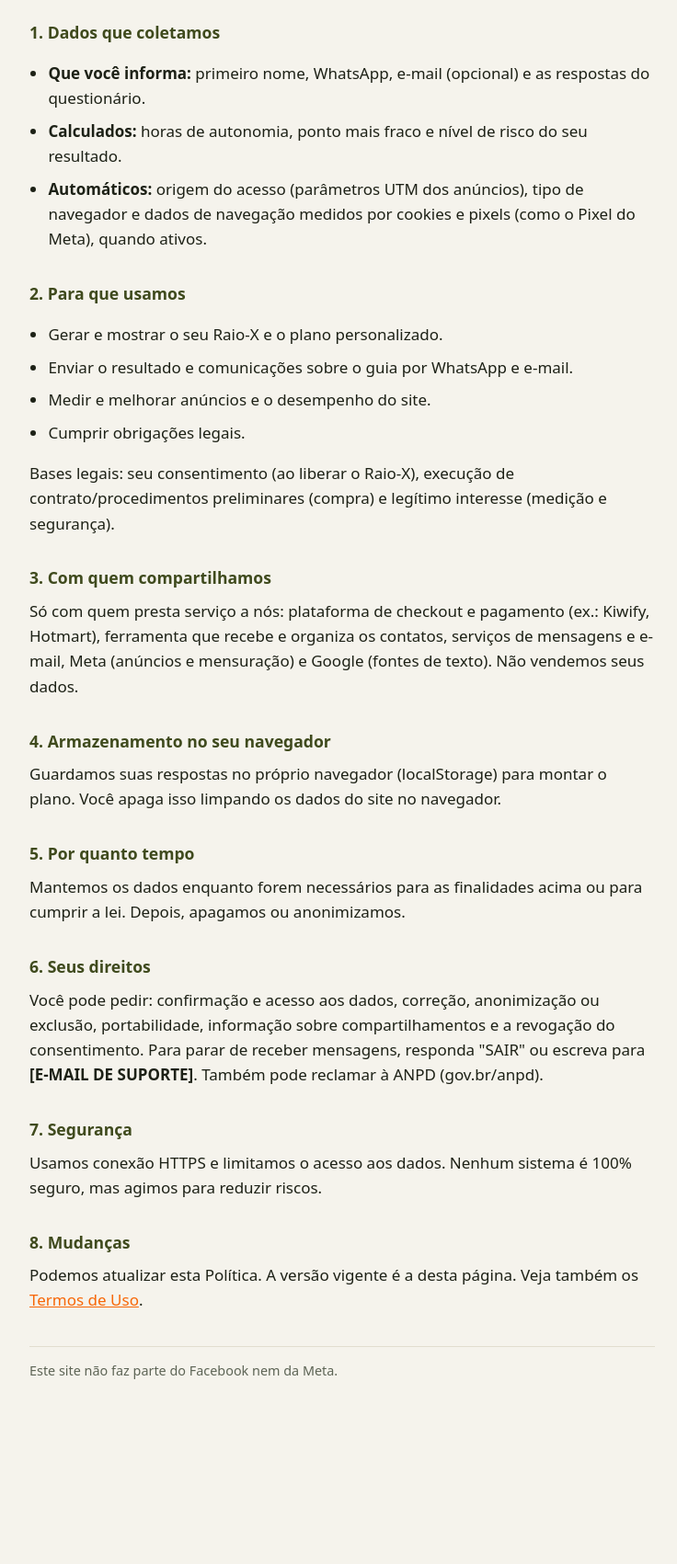
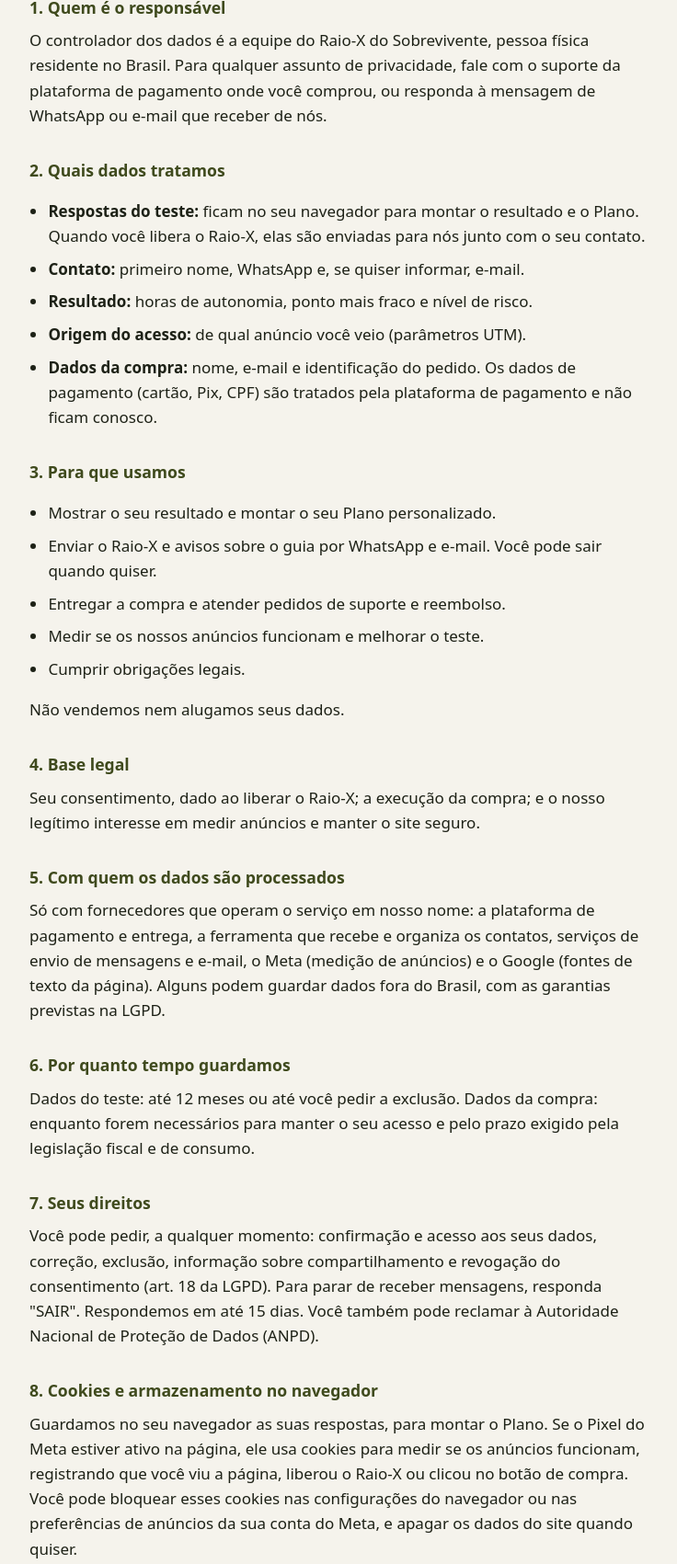
Before and after one commit to sant-5-lab/raio-x-sobrevivente, a plain HTML site: page privacidade.html in a window 1280 px wide. Shown: the part 272-1973 px from the top of the page at 92% size, without its empty margins (268-1004 px from the left). Before the commit the page ends 1830 px from the top, so only its background shows below. Drawn offline with Linux system fonts and the light colour scheme.

Commit message:
Termos e privacidade sem dados pessoais; remove placeholders do rodape
Co-Authored-By: Claude Sonnet 5.5 <noreply@anthropic.com>

```diff
--- a/privacidade.html
+++ b/privacidade.html
@@ -24,45 +24,51 @@ footer{margin-top:2.5em;padding-top:1em;border-top:1px solid var(--line);color:v
 <main>
 <a class="back" href="quiz.html">← Voltar ao teste</a>
 <h1>Política de Privacidade</h1>
-<p class="upd">Última atualização: 13/11/2026</p>
+<p class="upd">Última atualização: 13 de novembro de 2026</p>
 
-<p>Explicamos aqui, de forma simples, como tratamos seus dados no teste <strong>Raio-X do Sobrevivente</strong>, conforme a Lei Geral de Proteção de Dados (LGPD, Lei 13.709/2018). Controlador: <strong>[NOME OU RAZÃO SOCIAL]</strong>, CPF/CNPJ <strong>[CPF/CNPJ]</strong>. Contato: <strong>[E-MAIL DE SUPORTE]</strong>.</p>
+<p>Esta política explica como tratamos dados pessoais no teste Raio-X do Sobrevivente e na venda e entrega do Guia Bunker Urbano 72H, de acordo com a Lei Geral de Proteção de Dados (Lei nº 13.709/2018, "LGPD").</p>
 
-<h2>1. Dados que coletamos</h2>
+<h2>1. Quem é o responsável</h2>
+<p>O controlador dos dados é a equipe do Raio-X do Sobrevivente, pessoa física residente no Brasil. Para qualquer assunto de privacidade, fale com o suporte da plataforma de pagamento onde você comprou, ou responda à mensagem de WhatsApp ou e-mail que receber de nós.</p>
+
+<h2>2. Quais dados tratamos</h2>
 <ul>
-<li><strong>Que você informa:</strong> primeiro nome, WhatsApp, e-mail (opcional) e as respostas do questionário.</li>
-<li><strong>Calculados:</strong> horas de autonomia, ponto mais fraco e nível de risco do seu resultado.</li>
-<li><strong>Automáticos:</strong> origem do acesso (parâmetros UTM dos anúncios), tipo de navegador e dados de navegação medidos por cookies e pixels (como o Pixel do Meta), quando ativos.</li>
+<li><strong>Respostas do teste:</strong> ficam no seu navegador para montar o resultado e o Plano. Quando você libera o Raio-X, elas são enviadas para nós junto com o seu contato.</li>
+<li><strong>Contato:</strong> primeiro nome, WhatsApp e, se quiser informar, e-mail.</li>
+<li><strong>Resultado:</strong> horas de autonomia, ponto mais fraco e nível de risco.</li>
+<li><strong>Origem do acesso:</strong> de qual anúncio você veio (parâmetros UTM).</li>
+<li><strong>Dados da compra:</strong> nome, e-mail e identificação do pedido. Os dados de pagamento (cartão, Pix, CPF) são tratados pela plataforma de pagamento e não ficam conosco.</li>
 </ul>
 
-<h2>2. Para que usamos</h2>
+<h2>3. Para que usamos</h2>
 <ul>
-<li>Gerar e mostrar o seu Raio-X e o plano personalizado.</li>
-<li>Enviar o resultado e comunicações sobre o guia por WhatsApp e e-mail.</li>
-<li>Medir e melhorar anúncios e o desempenho do site.</li>
+<li>Mostrar o seu resultado e montar o seu Plano personalizado.</li>
+<li>Enviar o Raio-X e avisos sobre o guia por WhatsApp e e-mail. Você pode sair quando quiser.</li>
+<li>Entregar a compra e atender pedidos de suporte e reembolso.</li>
+<li>Medir se os nossos anúncios funcionam e melhorar o teste.</li>
 <li>Cumprir obrigações legais.</li>
 </ul>
-<p>Bases legais: seu consentimento (ao liberar o Raio-X), execução de contrato/procedimentos preliminares (compra) e legítimo interesse (medição e segurança).</p>
+<p>Não vendemos nem alugamos seus dados.</p>
 
-<h2>3. Com quem compartilhamos</h2>
-<p>Só com quem presta serviço a nós: plataforma de checkout e pagamento (ex.: Kiwify, Hotmart), ferramenta que recebe e organiza os contatos, serviços de mensagens e e-mail, Meta (anúncios e mensuração) e Google (fontes de texto). Não vendemos seus dados.</p>
+<h2>4. Base legal</h2>
+<p>Seu consentimento, dado ao liberar o Raio-X; a execução da compra; e o nosso legítimo interesse em medir anúncios e manter o site seguro.</p>
 
-<h2>4. Armazenamento no seu navegador</h2>
-<p>Guardamos suas respostas no próprio navegador (localStorage) para montar o plano. Você apaga isso limpando os dados do site no navegador.</p>
+<h2>5. Com quem os dados são processados</h2>
+<p>Só com fornecedores que operam o serviço em nosso nome: a plataforma de pagamento e entrega, a ferramenta que recebe e organiza os contatos, serviços de envio de mensagens e e-mail, o Meta (medição de anúncios) e o Google (fontes de texto da página). Alguns podem guardar dados fora do Brasil, com as garantias previstas na LGPD.</p>
 
-<h2>5. Por quanto tempo</h2>
-<p>Mantemos os dados enquanto forem necessários para as finalidades acima ou para cumprir a lei. Depois, apagamos ou anonimizamos.</p>
+<h2>6. Por quanto tempo guardamos</h2>
+<p>Dados do teste: até 12 meses ou até você pedir a exclusão. Dados da compra: enquanto forem necessários para manter o seu acesso e pelo prazo exigido pela legislação fiscal e de consumo.</p>
 
-<h2>6. Seus direitos</h2>
-<p>Você pode pedir: confirmação e acesso aos dados, correção, anonimização ou exclusão, portabilidade, informação sobre compartilhamentos e a revogação do consentimento. Para parar de receber mensagens, responda "SAIR" ou escreva para <strong>[E-MAIL DE SUPORTE]</strong>. Também pode reclamar à ANPD (gov.br/anpd).</p>
+<h2>7. Seus direitos</h2>
+<p>Você pode pedir, a qualquer momento: confirmação e acesso aos seus dados, correção, exclusão, informação sobre compartilhamento e revogação do consentimento (art. 18 da LGPD). Para parar de receber mensagens, responda "SAIR". Respondemos em até 15 dias. Você também pode reclamar à Autoridade Nacional de Proteção de Dados (ANPD).</p>
 
-<h2>7. Segurança</h2>
-<p>Usamos conexão HTTPS e limitamos o acesso aos dados. Nenhum sistema é 100% seguro, mas agimos para reduzir riscos.</p>
+<h2>8. Cookies e armazenamento no navegador</h2>
+<p>Guardamos no seu navegador as suas respostas, para montar o Plano. Se o Pixel do Meta estiver ativo na página, ele usa cookies para medir se os anúncios funcionam, registrando que você viu a página, liberou o Raio-X ou clicou no botão de compra. Você pode bloquear esses cookies nas configurações do navegador ou nas preferências de anúncios da sua conta do Meta, e apagar os dados do site quando quiser.</p>
 
-<h2>8. Mudanças</h2>
-<p>Podemos atualizar esta Política. A versão vigente é a desta página. Veja também os <a href="termos.html">Termos de Uso</a>.</p>
+<h2>9. Segurança</h2>
+<p>Usamos conexão segura (HTTPS) e acesso restrito aos dados. Nenhum sistema é 100% imune, mas tratamos seus dados com cuidado e avisaremos em caso de incidente relevante.</p>
 
-<footer>Este site não faz parte do Facebook nem da Meta.</footer>
+<footer>Este site não faz parte do Facebook nem da Meta. Veja também os <a href="termos.html">Termos de Uso</a>.</footer>
 </main>
 </body>
 </html>
```
Also changed, not shown: quiz.html (+1 -1 lines), termos.html (+21 -18 lines).
